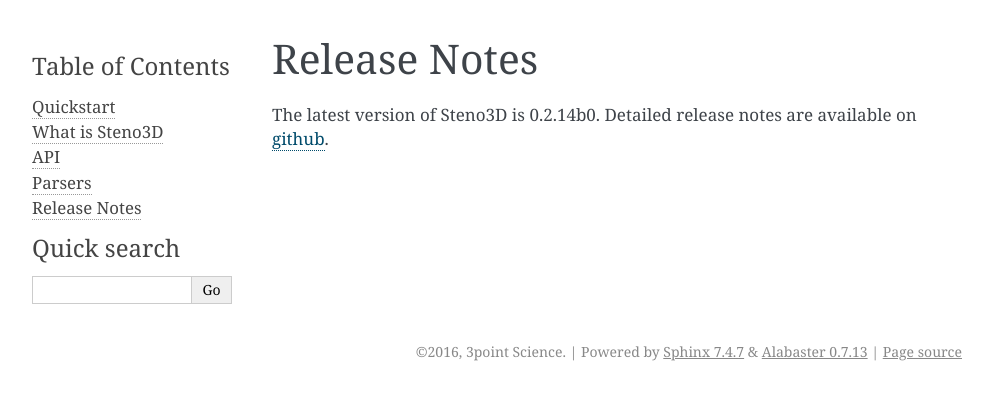
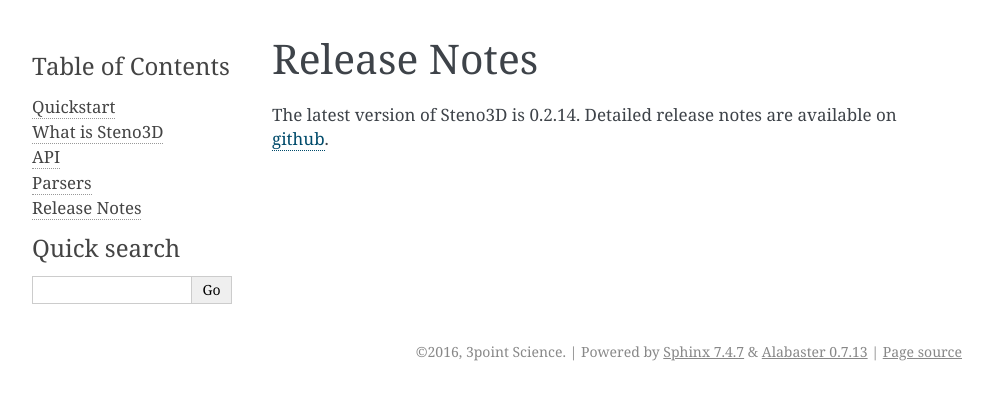
Before and after one commit to Geostatistic/steno3dpy, a Sphinx documentation site: the page built from docs/content/release.rst, in a window 1280 px wide. Shown: the top 400 px of the page, without its empty margins (148-1141 px from the left). Built offline with Sphinx 7.4.7, drawn with Linux system fonts in a browser that asks for light colours.

Commit message:
Bump version: 0.2.14b0 → 0.2.14

```diff
--- a/README.rst
+++ b/README.rst
@@ -45,5 +45,5 @@
 Class documentation can also be accessed in the IPython environment
 with `?` and tab completion.
 
-The latest version of Steno3D is 0.2.14b0. Detailed release notes are available
+The latest version of Steno3D is 0.2.14. Detailed release notes are available
 on `github <https://github.com/3ptscience/steno3dpy/releases>`_.
--- a/docs/conf.py
+++ b/docs/conf.py
@@ -62,9 +62,9 @@
 # built documents.
 #
 # The short X.Y version.
-version = u'0.2.14b0'
+version = u'0.2.14'
 # The full version, including alpha/beta/rc tags.
-release = u'0.2.14b0'
+release = u'0.2.14'
 
 # The language for content autogenerated by Sphinx. Refer to documentation
 # for a list of supported languages.
--- a/docs/content/release.rst
+++ b/docs/content/release.rst
@@ -3,5 +3,5 @@
 Release Notes
 =============
 
-The latest version of Steno3D is 0.2.14b0. Detailed release notes are available
+The latest version of Steno3D is 0.2.14. Detailed release notes are available
 on `github <https://github.com/3ptscience/steno3dpy/releases>`_.
--- a/setup.py
+++ b/setup.py
@@ -24,7 +24,7 @@
 
 setup(
     name = 'steno3d',
-    version = '0.2.14b0',
+    version = '0.2.14',
     packages = find_packages(),
     install_requires = ['future',
                         'numpy>=1.7',
--- a/steno3d/__init__.py
+++ b/steno3d/__init__.py
@@ -38,7 +38,7 @@
 from .vector import *
 from .volume import *
 
-__version__ = '0.2.14b0'
+__version__ = '0.2.14'
 __author__ = '3point Science'
 __license__ = 'MIT'
 __copyright__ = 'Copyright 2016 3point Science'
```
Also changed, not shown: .bumpversion.cfg, 1 other file.
